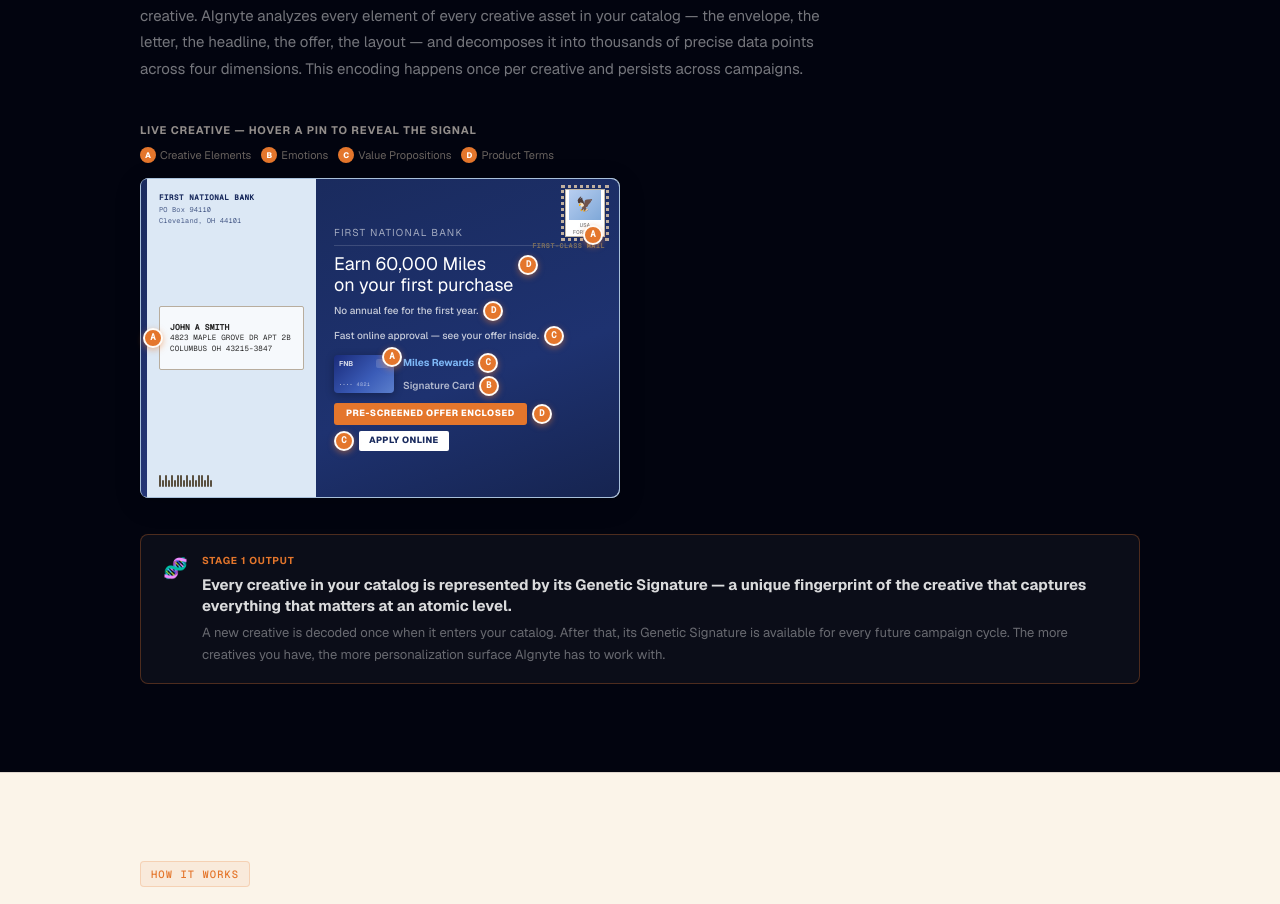
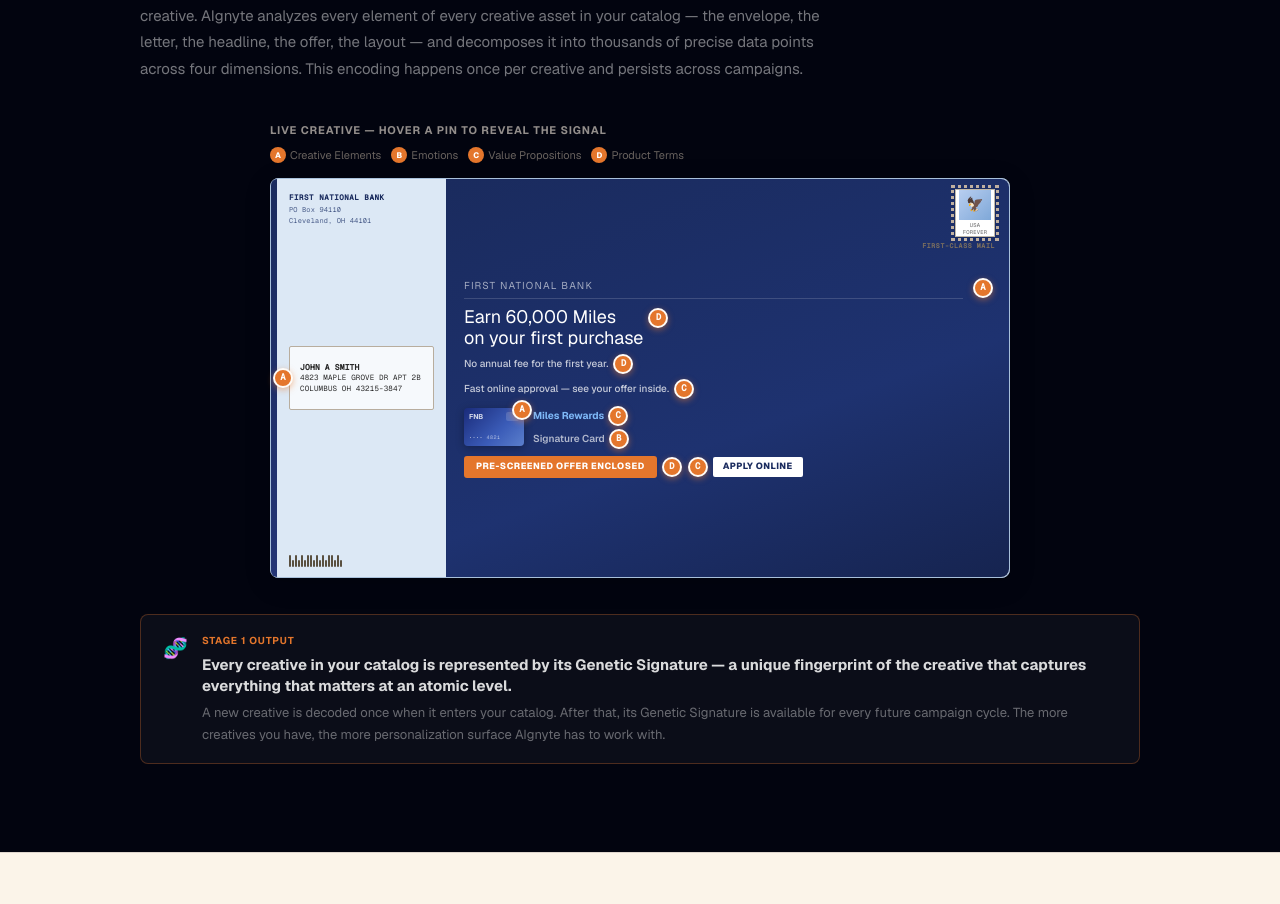
Before and after one commit to guptav23/aignyte-nextjs, a Next.js app: page /technology in a window 1280 px wide. Shown: the part 1306-2210 px from the top of the page. Built offline with nearby package versions, Linux system fonts and the light colour scheme.

Commit message:
Refactor visualArea layout and update mailCard dimensions

```diff
--- a/src/components/sections/DirectMailDemo.module.css
+++ b/src/components/sections/DirectMailDemo.module.css
@@ -1,9 +1,8 @@
 /* ── Layout ── */
 .visualArea {
-  display: grid;
-  grid-template-columns: 1fr 1fr;
-  gap: 40px;
-  align-items: start;
+  display: flex;
+  flex-direction: column;
+  align-items: center;
   margin-bottom: 36px;
 }
 
@@ -32,7 +31,8 @@
   padding: 0;
   position: relative;
   overflow: visible;
-  height: 320px;
+  height: 400px;
+  width: 740px;
   background: #dce8f5;
   box-shadow: 0 6px 28px rgba(0,0,0,0.14), 0 1px 4px rgba(0,0,0,0.08);
   border: 1px solid #a8c0da;
@@ -298,6 +298,6 @@
 }
 
 @media (max-width: 900px) {
-  .visualArea { grid-template-columns: 1fr; }
-  .mailCard { height: 280px; }
+  .visualArea { align-items: stretch; }
+  .mailCard { height: 280px; width: 100%; }
 }
```
